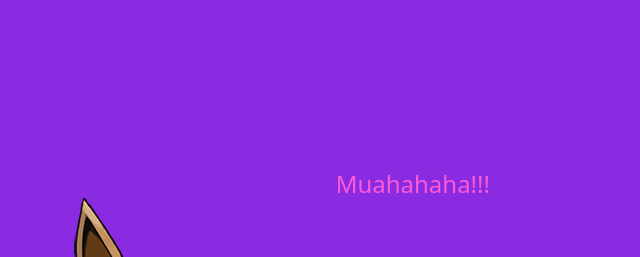
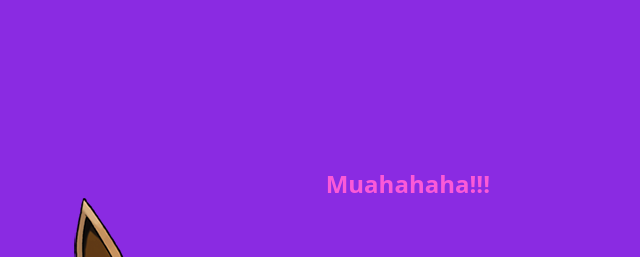
Before and after one commit to DollyHalo/Blue_Bat, a plain HTML site: page index.html in a window 1280 px wide. Shown: the top 257 px of the page, 640-1280 px from the left. Drawn offline with Linux system fonts and the light colour scheme.

Commit message:
change font to bold

```diff
--- a/index.html
+++ b/index.html
@@ -25,7 +25,7 @@
 <body>
   <!-- Place your site's HTML here -->
   <h1>Welcome to the gates of <strong>Hell!!!!!!</strong> </h1>
-  <h2>Muahahaha!!!</h2>
+  <h2><strong>Muahahaha!!!</strong></h2>
 
     <img src="./img/char-pikachu.png" alt="pikachu">
 
```
